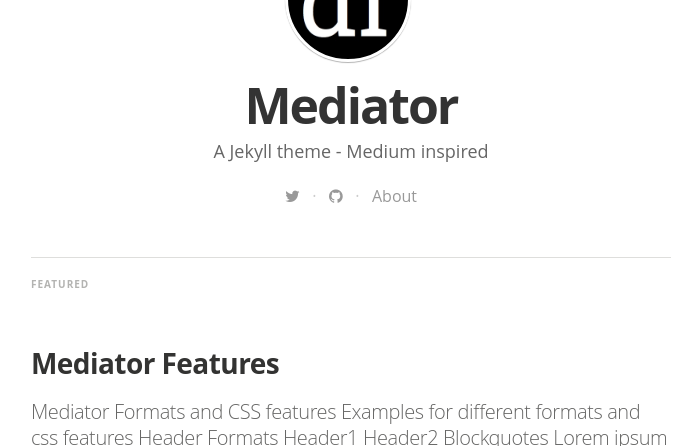
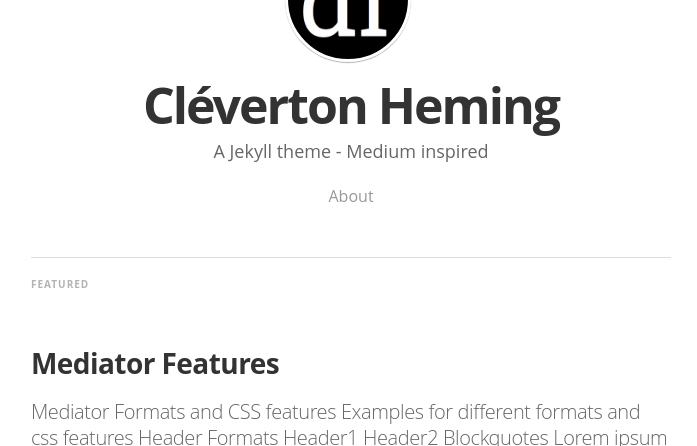
Before and after one commit to clevertonh/clevertonh.github.io, a Jekyll site: the page built from index.html, in a window 1280 px wide and 900 px high, cut to the strip 454-900 px from the top of the window. Shown: the whole strip, without its empty margins (289-986 px from the left). Built offline with Jekyll 4.4.1, drawn with Linux system fonts in a browser that asks for light colours; nearby versions of some CDN libraries; some web fonts are replaced; Markdown is read by kramdown in place of the engine named in the settings; the list of posts is cut into pages by our own code; some of the changed text lies outside the part shown.

Commit message:
Teste de configuração

```diff
--- a/_config.yml
+++ b/_config.yml
@@ -5,9 +5,8 @@ gems:
   - jemoji
 
 # Site settings
-title: "Mediator"
-description: > # this means to ignore newlines until "email:"
-   A Jekyll theme - Medium inspired
+title: "Cléverton Heming"
+description: A Jekyll theme - Medium inspired
 
 email: a-mail@mail.mail
 #blog logo
@@ -15,23 +14,23 @@ logo: "/assets/images/df_logo.jpg"
 # blog cover
 cover: "/assets/images/cA4aKEIPQrerBnp1yGHv_IMG_9534-3-2.jpg"
 
-name: 'Dirk Fabisch'
-author: 'Dirk Fabisch'
+name: 'Cléverton Heming'
+author: 'Cléverton Heming'
 author_image: "/assets/images/author.jpg"
 
 paginate:	5
 
-url: "http://myblog.***.***" # the base hostname & protocol for your site
+url: "http://clevertonh.com" # the base hostname & protocol for your site
 baseurl: ""
 
 # social icons and sharing options
 social:
-  - icon:	twitter
-    url:	https://twitter.com/dirkfabisch
-    desc: Follow me on twitter
-    share_url: http://twitter.com/share
-    share_title: ?text=
-    share_link: "&amp;url="
+#  - icon:	twitter
+#    url:	https://twitter.com/dirkfabisch
+#    desc: Follow me on twitter
+#    share_url: http://twitter.com/share
+#    share_title: ?text=
+#    share_link: "&amp;url="
 
 #  - icon:	facebook
 #    url:	https://facebook.com/???
@@ -40,12 +39,12 @@ social:
 #    share_title: ?t=
 #    share_link: "&amp;u="
 
-  - icon:	github
-    url:	https://github.com/dirkfabisch
-    desc:	Fork me on github
-    share_url:
-    share_title:
-    share_link:
+#  - icon:	github
+#    url:	https://github.com/dirkfabisch
+#    desc:	Fork me on github
+#    share_url:
+#    share_title:
+#    share_link:
 
 #  - icon:	google-plus
 #    url:	https://google.com/???
```
